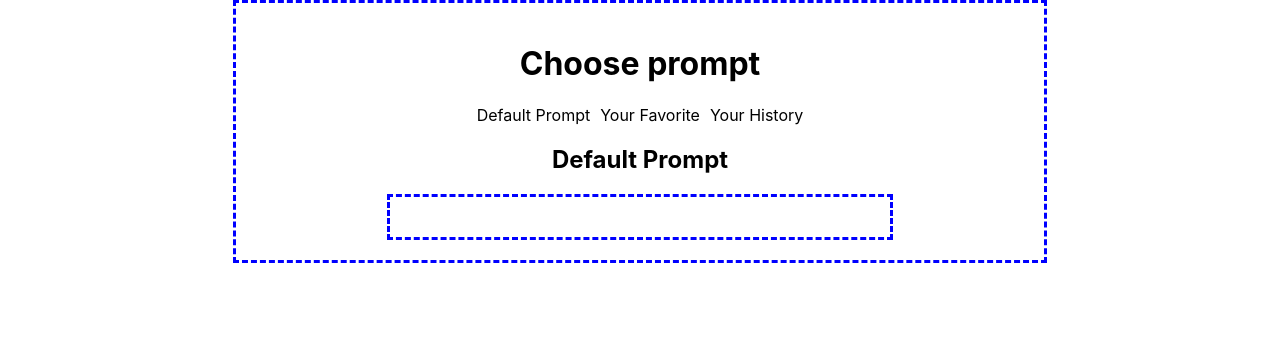
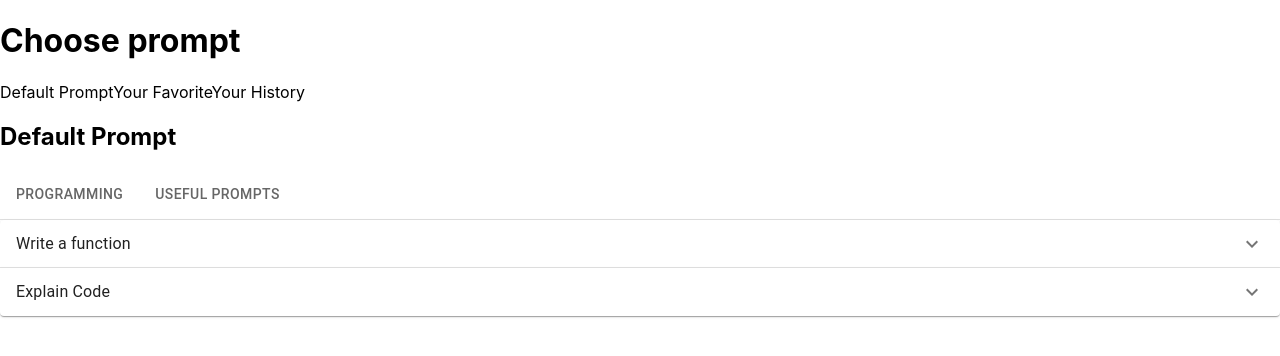
Before and after one commit to Zoran-yang/chatcomposer, a React (Create React App) app: page / in a window 1280 px wide. Shown: the top 356 px of the page. Built offline with nearby package versions, Linux system fonts and the light colour scheme.

Commit message:
add Prompt tab

```diff
--- a/package.json
+++ b/package.json
@@ -3,6 +3,10 @@
   "version": "0.1.0",
   "private": true,
   "dependencies": {
+    "@emotion/react": "^11.10.6",
+    "@emotion/styled": "^11.10.6",
+    "@mui/icons-material": "^5.11.11",
+    "@mui/material": "^5.11.11",
     "@testing-library/jest-dom": "^5.16.5",
     "@testing-library/react": "^13.4.0",
     "@testing-library/user-event": "^13.5.0",
--- /dev/null
+++ b/src/component/ChoosePrompt/component/DefaultPrompt/DisplayDefaultPrompt.css
@@ -0,0 +1,8 @@
+
+.promptType {
+    display: flex;
+}
+
+.cardForm{
+    display: inline-block;
+}
--- a/src/component/ChoosePrompt/component/DefaultPrompt/DisplayDefaultPrompt.js
+++ b/src/component/ChoosePrompt/component/DefaultPrompt/DisplayDefaultPrompt.js
@@ -1,10 +1,65 @@
 import { PromptInfo } from "./PromptInfo"
+import { useState } from "react"
+import { DisplayDefaultPromptDetail } from "./DisplayDefaultPromptDetail";
+import PropTypes from 'prop-types';
+import Tabs from '@mui/material/Tabs';
+import Tab from '@mui/material/Tab';
+import Typography from '@mui/material/Typography';
+import Box from '@mui/material/Box';
+
+
+function TabPanel(props) {
+    const { children, value, index, ...other } = props;
+
+    return (
+      <div
+        role="tabpanel"
+        hidden={value !== index}
+        id={`simple-tabpanel-${index}`}
+        aria-labelledby={`simple-tab-${index}`}
+        {...other}
+      >
+        {value === index && (
+          <Box sx={{ p: 3 }}>
+            <Typography>{children}</Typography>
+          </Box>
+        )}
+      </div>
+    );
+  }
+
+  TabPanel.propTypes = {
+    children: PropTypes.node,
+    index: PropTypes.number.isRequired,
+    value: PropTypes.number.isRequired,
+  };
+
+  function a11yProps(index) {
+    return {
+      id: `simple-tab-${index}`,
+      'aria-controls': `simple-tabpanel-${index}`,
+    };
+  }
 
 function DisplayDefaultPrompt(){
+    const [promptType, setPromptType] = useState("Programming")
+    const choosePromptType = (tab) => {
+        setPromptType(tab)
+    }
+
     return(
-        <div>
-
-        </div>
+        <>
+            <Box sx={{ borderBottom: 1, borderColor: 'divider' }}>
+                <Tabs aria-label="basic tabs example">
+                    {Object.keys(PromptInfo).map((prompt, index) =>{
+                        return (
+                            <Tab label={prompt} {...a11yProps(index)} onClick={()=>choosePromptType(prompt)}/>
+                        )
+                    })}
+                </Tabs>
+            </Box>
+            <DisplayDefaultPromptDetail choosedPromptType = {PromptInfo[promptType]}/>
+        </>
     )
 }
 
--- /dev/null
+++ b/src/component/ChoosePrompt/component/DefaultPrompt/DisplayDefaultPromptDetail.js
@@ -0,0 +1,41 @@
+
+import Accordion from '@mui/material/Accordion';
+import AccordionSummary from '@mui/material/AccordionSummary';
+import AccordionDetails from '@mui/material/AccordionDetails';
+import Typography from '@mui/material/Typography';
+import ExpandMoreIcon from '@mui/icons-material/ExpandMore';
+import Button from '@mui/material/Button';
+
+
+
+function DisplayDefaultPromptDetail({choosedPromptType}){
+    return(
+        <div className="promptType">
+            {Object.entries(choosedPromptType).map((type) =>{
+                return(
+                    <Accordion>
+                        <AccordionSummary
+                        expandIcon={<ExpandMoreIcon />}
+                        aria-controls="panel1a-content"
+                        id="panel1a-header"
+                        >
+                            <Typography sx={{display: "flex",alignItems:"center"}}>{type[0]}</Typography>
+
+                        </AccordionSummary>
+                        <AccordionDetails>
+                            <Typography>
+                                {type[1]}
+                            </Typography>
+                            <Button variant="outlined" size="small">
+                                    COPY
+                                </Button>
+                        </AccordionDetails>
+                    </Accordion>
+                )
+            }
+            )}
+        </div>
+    )
+}
+
+export {DisplayDefaultPromptDetail}
--- a/src/component/ChoosePrompt/component/DefaultPrompt/PromptInfo.js
+++ b/src/component/ChoosePrompt/component/DefaultPrompt/PromptInfo.js
@@ -1,17 +1,13 @@
 
-const PromptInfo = [
-    {"Programming" : [
-        {"Write a function" : "Your are programming language expert, please write a function that can do something."},
-        {"Explain Code" : "You are a programming language expert, please explain the following code to me. attach code"}
-        ]
-    },
-    {
-        "Useful Prompts" : [
-            {"How to do something" : "How to do something?"}
-        ]
-    }
-
-]
+const PromptInfo = {
+    "Programming" : {
+        "Write a function" : "Your are programming language expert, please write a function that can do something.",
+        "Explain Code" : "You are a programming language expert, please explain the following code to me. attach code"
+        }
+    ,
+    "Useful Prompts" :
+        {"How to do something" : "How to do something?"}
+}
 
 
 export {PromptInfo}
--- a/src/component/ChoosePrompt/component/Tab.js
+++ b/src/component/ChoosePrompt/component/Tab.js
@@ -1,4 +1,4 @@
-import "./Tab.css"
+// import "./Tab.css"
 
 
 function Tab({chooseTab}){
--- a/src/container/App.css
+++ b/src/container/App.css
@@ -39,15 +39,15 @@
 
 
 
-div {
+/* div {
   text-align: center;
 padding: 20px;
 border: 3px blue dashed;
 width: 60%;
 margin: auto;
-}
+} */
 
-.btn {
+/* .btn {
 border: none;
 text-align: center;
 background-color: rgb(218, 216, 216);
@@ -60,4 +60,4 @@ transition-duration: 0.6s;
 .btn:hover {
 background-color: blue;
 color: aliceblue;
-}
+} */
```
Also changed, not shown: 1 other file (tests, documents, lock files or other folders).
